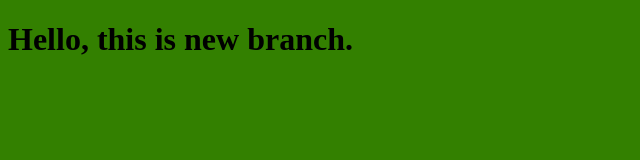
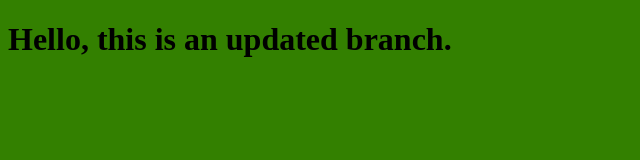
Before and after one commit to NourMohammad-Srouji/myproject, a plain HTML site: page index.html in a window 1280 px wide. Shown: the whole page, without its empty margins (0-640 px from the left). Drawn offline with Linux system fonts and the light colour scheme.

Commit message:
Edit the html file

```diff
--- a/index.html
+++ b/index.html
@@ -7,7 +7,7 @@
     <link rel="stylesheet" href = "style.css">
 </head>
 <body>
-    <h1>Hello, this is new branch.</h1>
+    <h1>Hello, this is an updated branch.</h1>
   <script src-"app.js"></script>
 </body>
 </html>
```
